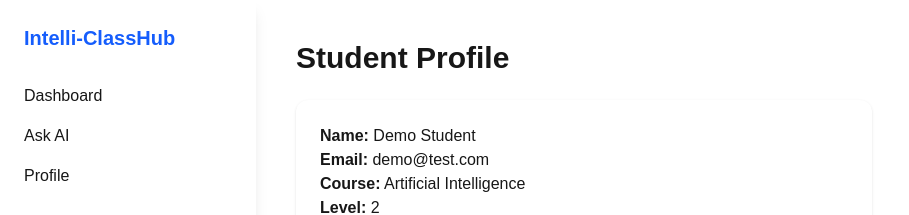
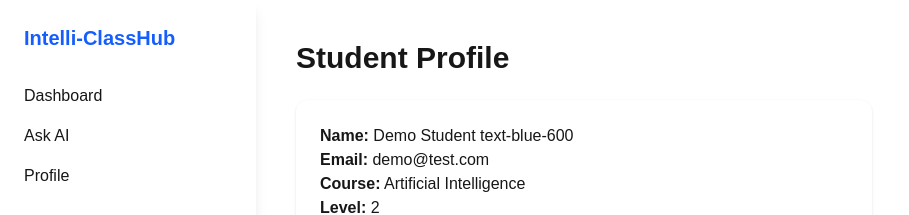
Before and after one commit to Sanjay-glitch07/intelli-classhub, a Next.js app: page /profile in a window 1280 px wide. Shown: the top 215 px of the page, without its empty margins (0-909 px from the left). Built offline with nearby package versions, Linux system fonts and the light colour scheme.

Commit message:
change input text colour

```diff
--- a/src/app/profile/page.tsx
+++ b/src/app/profile/page.tsx
@@ -4,7 +4,7 @@ export default function ProfilePage() {
       <h1 className="text-3xl font-bold mb-6">Student Profile</h1>
 
       <div className="bg-white p-6 rounded-xl shadow max-w-xl">
-        <p><strong>Name:</strong> Demo Student</p>
+        <p><strong>Name:</strong> Demo Student text-blue-600</p>
         <p><strong>Email:</strong> demo@test.com</p>
         <p><strong>Course:</strong> Artificial Intelligence</p>
         <p><strong>Level:</strong> 2</p>
```
